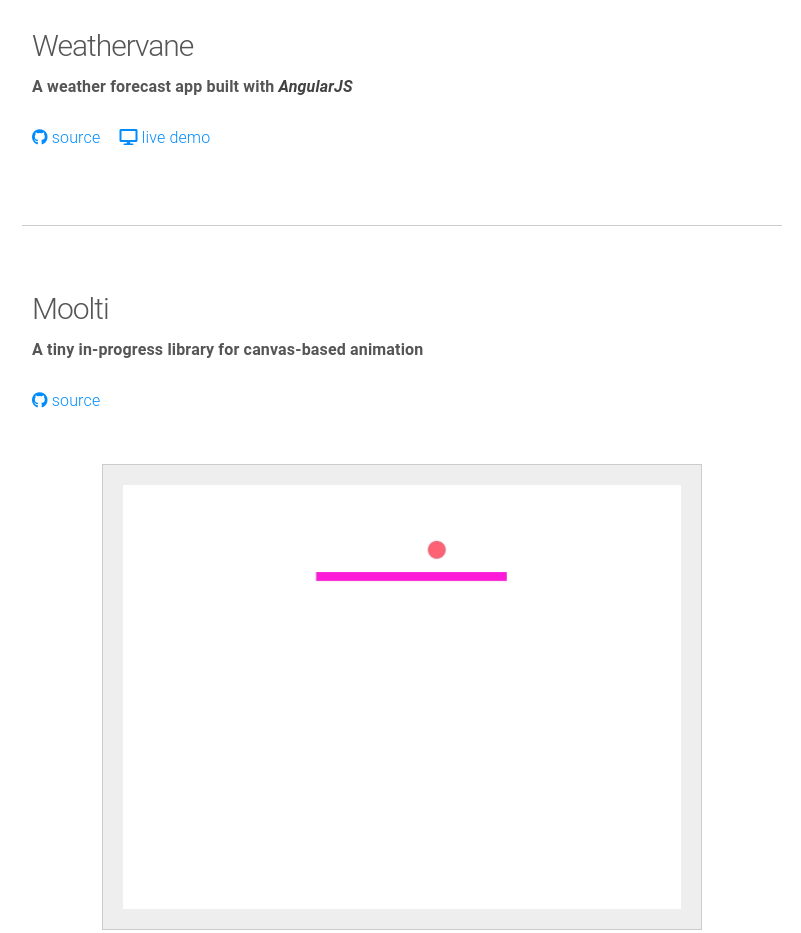
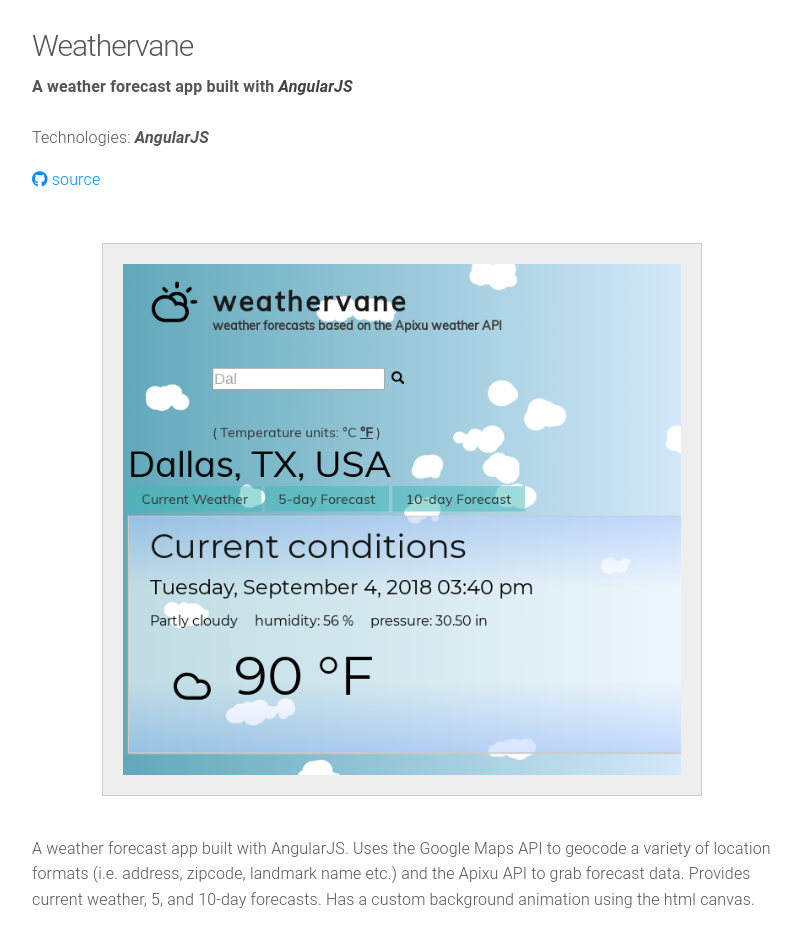
Before and after one commit to vsm22/vsm22.github, a plain HTML site: page index.html in a window 1280 px wide. Shown: the part 2911-3844 px from the top of the page, without its empty margins (238-1039 px from the left). Drawn offline with Linux system fonts and the light colour scheme.

Commit message:
Add weathervane description

```diff
--- a/index.html
+++ b/index.html
@@ -193,6 +193,8 @@
 
                 <div class="short-description">A weather forecast app built with <em>AngularJS</em></div>
 
+                <div class="technologies-used">Technologies: <em>AngularJS</em></div>
+
                 <nav>
                     <ul>
                         <li>
@@ -205,20 +207,19 @@
                                 </span>
                             </a>
                         </li>
-
-                        <li>
-                            <a href="#" target="_blank">
-                                <span>
-                                    <i class="fas fa-desktop"></i>
-                                </span>
-                                <span>
-                                    live demo
-                                </span>
-                            </a>
-                        </li>
                     </ul>
                 </nav>
             </header>
+
+            <img class="demo-image" src="resources/images/weathervane.png" />
+
+            <div class="project-description">
+                <p>
+                A weather forecast app built with AngularJS. Uses the Google Maps API to geocode a variety of location formats
+                (i.e. address, zipcode, landmark name etc.) and the Apixu API to grab forecast data. Provides current weather,
+                5, and 10-day forecasts. Has a custom background animation using the html canvas.
+                </p>
+            </div>
         </article>
 
         <article>
```
Also changed, not shown: kiteaudio-demo/index.html (+1 -1 lines), resources/images/weathervane.png (added).
